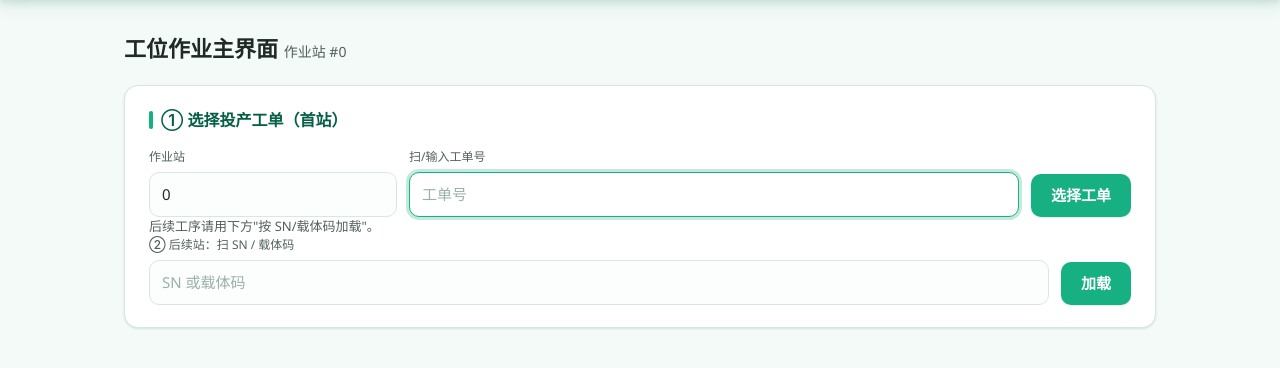
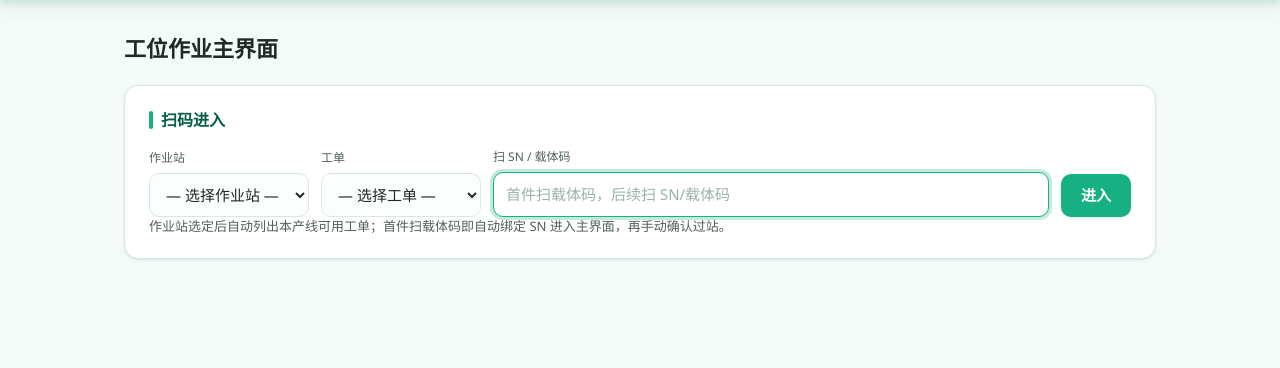
Before and after one commit to Carlzzz/LightMES, a FastAPI app: page /production/station in a window 1280 px wide. Shown: the part 60-428 px from the top of the page. Run offline with FastAPI, Linux system fonts and the light colour scheme.

Commit message:
feat: station ready page (station select + wo select + scan) + pass-result keeps wo context

```diff
--- a/src/lightmes/modules/production/router.py
+++ b/src/lightmes/modules/production/router.py
@@ -280,9 +280,11 @@ def station_pass(
             request, "production/partials/station_pass_result.html",
             {"error": e.detail, "work_station_id": work_station_id},
         )
+    su = SerialUnitRepository(db).get_by_sn(result.sn)
+    wo_id = su.work_order_id if su is not None else None
     return templates.TemplateResponse(
         request, "production/partials/station_pass_result.html",
-        {"result": result, "work_station_id": work_station_id},
+        {"result": result, "work_station_id": work_station_id, "work_order_id": wo_id},
     )
 
 
--- a/src/lightmes/templates/production/station.html
+++ b/src/lightmes/templates/production/station.html
@@ -1,24 +1,48 @@
 {% extends "base.html" %}
 {% block title %}工位作业{% endblock %}
 {% block content %}
-<h1 class="page-title">工位作业主界面 <small>作业站 #{{ work_station_id }}</small></h1>
+<h1 class="page-title">工位作业主界面</h1>
+
 <div class="card">
-  <div class="card__title">① 选择投产工单（首站）</div>
-  <form class="form-row" hx-post="/production/station/select-wo" hx-target="#station-root" hx-swap="innerHTML"
-        hx-on::after-request="if(event.detail.successful) this.querySelector('[name=scan]').value=''">
-    <div class="field"><label>作业站</label><input name="work_station_id" value="{{ work_station_id }}"></div>
-    <div class="field" style="flex:1"><label>扫/输入工单号</label>
-      <input name="scan" placeholder="工单号" autofocus></div>
-    <button type="submit">选择工单</button>
+  <div class="card__title">扫码进入</div>
+  <form class="form-row" id="enter-form" hx-post="/production/station/enter" hx-target="#station-root" hx-swap="innerHTML"
+        hx-on::after-request="if(event.detail.successful) document.getElementById('enter-scan').value=''">
+    <div class="field"><label>作业站</label>
+      <select id="station-ws-select" name="work_station_id" required
+              onchange="if(this.value){document.getElementById('station-wo-select').setAttribute('hx-vals', JSON.stringify({work_station_id:this.value})); htmx.trigger(document.getElementById('station-wo-select'),'reset-wo'); document.getElementById('station-root').innerHTML='';}">
+        <option value="" disabled selected>— 选择作业站 —</option>
+        {% for s in station_options %}
+        <option value="{{ s.id }}" {% if s.id == work_station_id %}selected{% endif %}>{{ s.label }}</option>
+        {% endfor %}
+      </select>
+    </div>
+    <div class="field"><label>工单</label>
+      <select id="station-wo-select" name="work_order_id" required
+              hx-get="/production/station/work-orders"
+              hx-trigger="reset-wo from:body, change"
+              hx-target="this"
+              hx-swap="innerHTML"
+              hx-include="#station-ws-select"
+              onchange="document.getElementById('station-root').innerHTML='';">
+        <option value="" disabled selected>— 选择工单 —</option>
+      </select>
+    </div>
+    <div class="field" style="flex:1"><label>扫 SN / 载体码</label>
+      <input id="enter-scan" name="scan" placeholder="首件扫载体码，后续扫 SN/载体码" required autofocus></div>
+    <button type="submit">进入</button>
   </form>
-  <div class="nav-card__desc">后续工序请用下方"按 SN/载体码加载"。</div>
-  <form class="form-row" hx-post="/production/station/load" hx-target="#station-root" hx-swap="innerHTML"
-        hx-on::after-request="if(event.detail.successful) this.querySelector('[name=scan]').value=''">
-    <input type="hidden" name="work_station_id" value="{{ work_station_id }}">
-    <div class="field" style="flex:1"><label>② 后续站：扫 SN / 载体码</label>
-      <input name="scan" placeholder="SN 或载体码"></div>
-    <button type="submit">加载</button>
-  </form>
+  <div class="nav-card__desc">作业站选定后自动列出本产线可用工单；首件扫载体码即自动绑定 SN 进入主界面，再手动确认过站。</div>
 </div>
+
 <div id="station-root" class="station-root"></div>
+
+<script>
+  // 页面加载时，若已选作业站，触发工单下拉拉取
+  (function () {
+    var wsSel = document.getElementById('station-ws-select');
+    if (wsSel && wsSel.value) {
+      htmx.trigger(document.getElementById('station-wo-select'), 'reset-wo');
+    }
+  })();
+</script>
 {% endblock %}
```
Also changed, not shown: src/lightmes/templates/production/partials/station_pass_result.html (+4 -3 lines), tests/modules/production/test_station_main_flow.py (added, +88 -0 lines).
